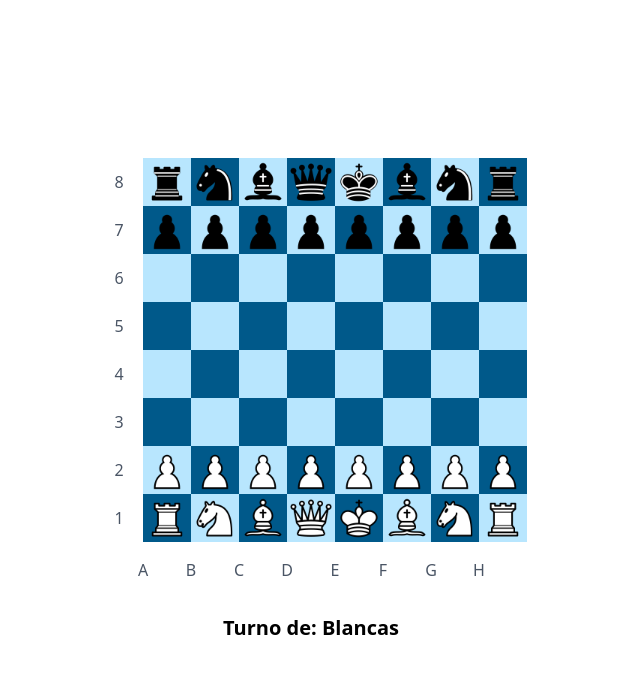
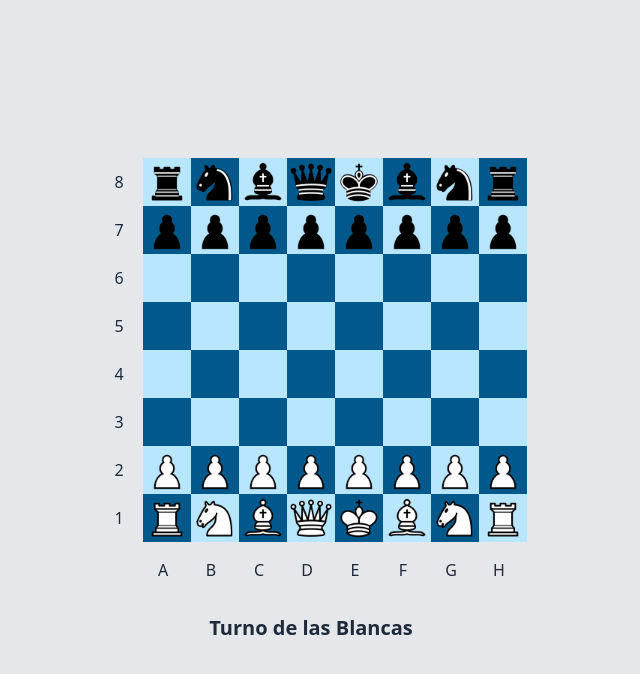
Before and after one commit to iSqmu/ReactChess, a React (Vite) app: page / in a window 1280 px wide. Shown: the top 674 px of the page, without its empty margins (329-969 px from the left). Built offline with nearby package versions, Linux system fonts and the light colour scheme.

Commit message:
change of the background when the turn changes

```diff
--- a/src/components/Chessboard.tsx
+++ b/src/components/Chessboard.tsx
@@ -20,13 +20,20 @@ const Chessboard = () => {
   });
 
   return (
-    <div className="h-dvh flex flex-col items-center justify-center">
+    <div
+      className={clsx(
+        'h-dvh flex flex-col items-center justify-center transition-all duration-200 ',
+        currentPlayer === 'white'
+          ? 'bg-gray-200 text-gray-800'
+          : 'bg-gray-600 text-gray-200'
+      )}
+    >
       <div className="flex">
         <div className="flex flex-col justify-between">
           {cols.map((num) => (
             <div
               key={num}
-              className="h-12 w-12 flex items-center justify-center text-gray-600 font-medium"
+              className="h-12 w-12 flex items-center justify-center font-medium"
             >
               {num}
             </div>
@@ -44,7 +51,7 @@ const Chessboard = () => {
               <div
                 key={box}
                 className={clsx(
-                  'h-12 w-12 flex items-center justify-center cursor-pointer transition-all duration-200',
+                  'h-12 w-12 flex items-center justify-center cursor-pointer transition-all duration-500',
                   isDark ? 'bg-sky-800' : 'bg-sky-200',
                   'hover:scale-110 hover:rounded-lg hover:shadow-2xl',
                   isSelected &&
@@ -62,11 +69,11 @@ const Chessboard = () => {
         </div>
       </div>
 
-      <div className="flex mt-2">
+      <div className="flex mt-2 ml-10">
         {rows.map((row) => (
           <div
             key={row}
-            className="w-12 h-10 flex items-center justify-center text-gray-600 font-medium"
+            className="w-12 h-10 flex items-center justify-center font-medium"
           >
             {row.toUpperCase()}
           </div>
@@ -74,7 +81,7 @@ const Chessboard = () => {
       </div>
 
       <div className="mt-6 text-xl font-semibold">
-        Turno de: {currentPlayer === 'white' ? 'Blancas' : 'Negras'}
+        Turno de las {currentPlayer === 'white' ? 'Blancas' : 'Negras'}
       </div>
     </div>
   );
```
